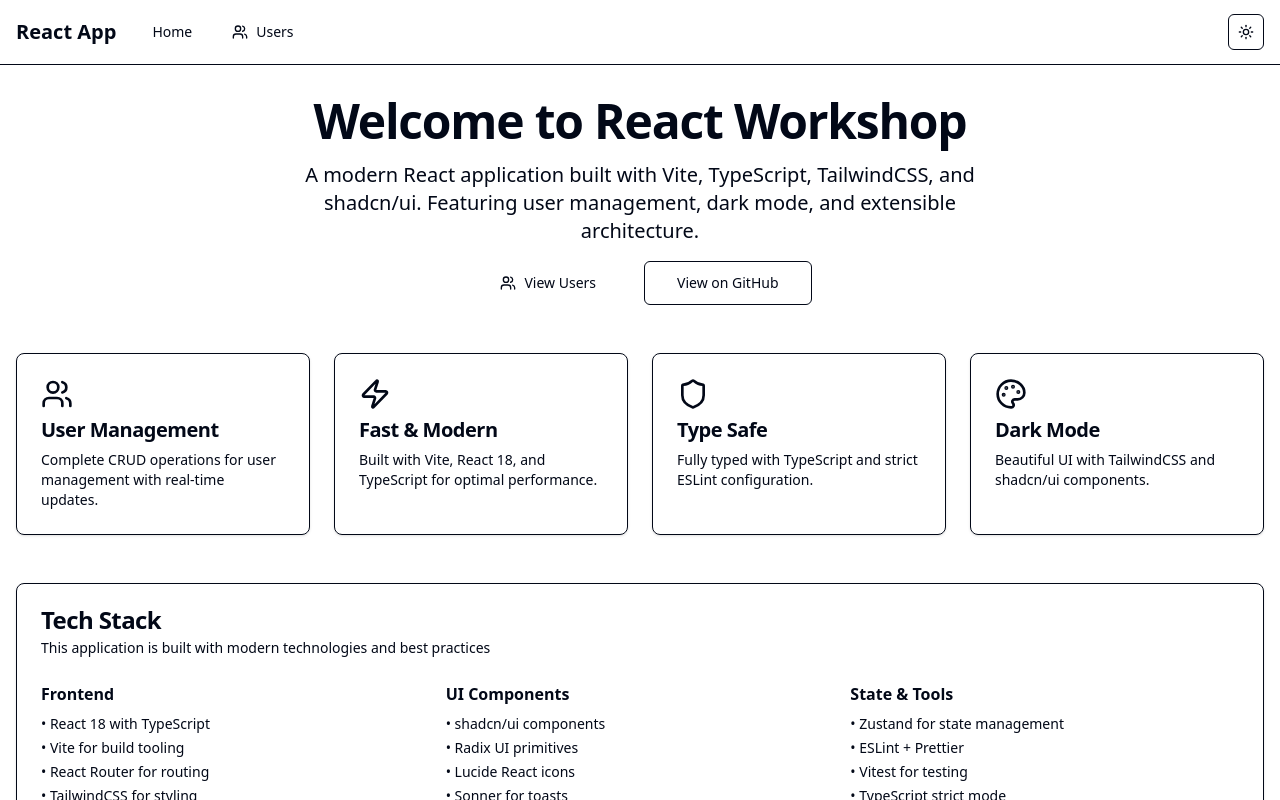
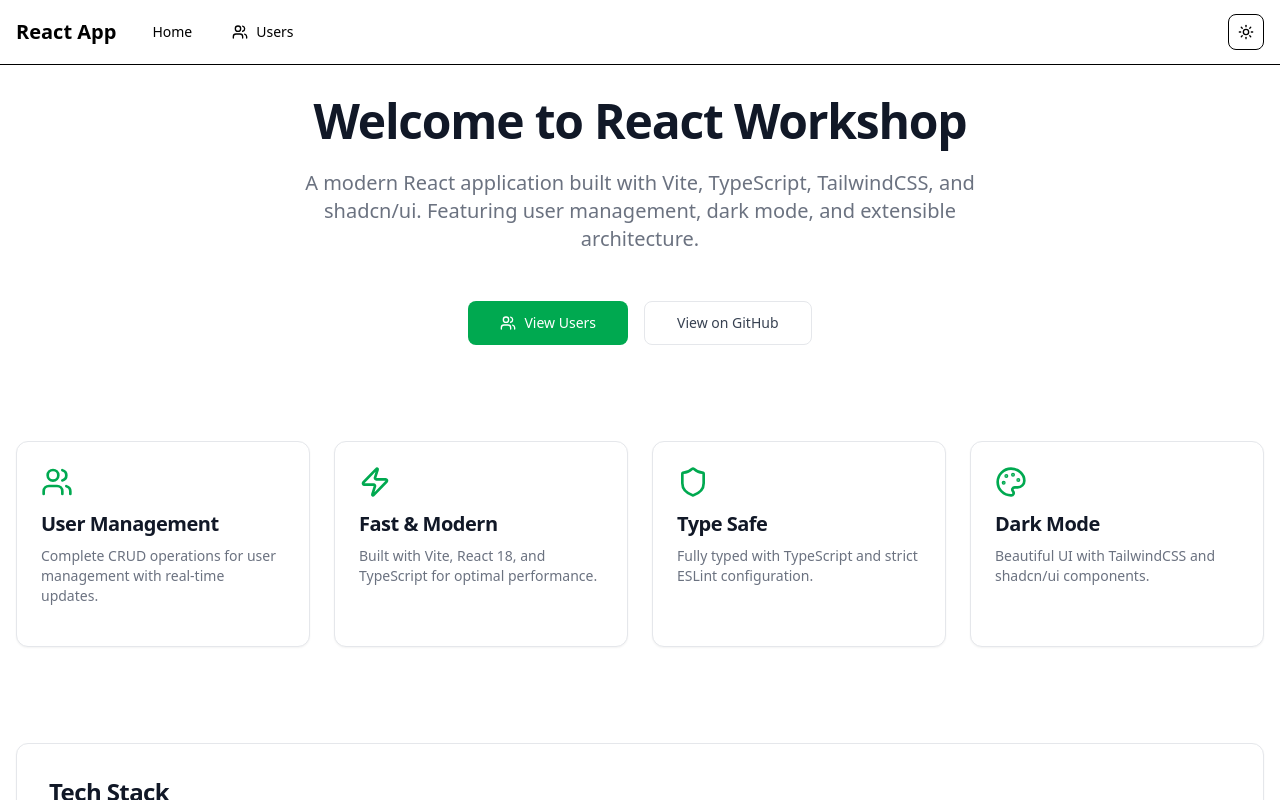
Before and after one commit to oulespaul/react-temp-kbtg, a React (Vite) app: page / in a window 1280 px wide. Shown: the top 800 px of the page. Built offline with nearby package versions, Linux system fonts and the light colour scheme.

Commit message:
chore: clean up unused imports and improve code readability

```diff
--- a/src/index.css
+++ b/src/index.css
@@ -1,54 +1,92 @@
 @import "tailwindcss";
 
-:root {
-  --background: 0 0% 100%;
-  --foreground: 222.2 84% 4.9%;
-  --card: 0 0% 100%;
-  --card-foreground: 222.2 84% 4.9%;
-  --popover: 0 0% 100%;
-  --popover-foreground: 222.2 84% 4.9%;
-  --primary: 221.2 83.2% 53.3%;
-  --primary-foreground: 210 40% 98%;
-  --secondary: 210 40% 96%;
-  --secondary-foreground: 222.2 84% 4.9%;
-  --muted: 210 40% 96%;
-  --muted-foreground: 215.4 16.3% 46.9%;
-  --accent: 210 40% 96%;
-  --accent-foreground: 222.2 84% 4.9%;
-  --destructive: 0 84.2% 60.2%;
-  --destructive-foreground: 210 40% 98%;
-  --border: 214.3 31.8% 91.4%;
-  --input: 214.3 31.8% 91.4%;
-  --ring: 221.2 83.2% 53.3%;
-  --radius: 0.5rem;
+@theme {
+  /*
+    Brand Colors
+    Extracted from the website UI. The primary brand color is a vibrant green.
+  */
+  --color-web-green-50: #e6f6ee;
+  --color-web-green-100: #bcf0d8;
+  --color-web-green-200: #8ce9c1;
+  --color-web-green-300: #5ce3aa;
+  --color-web-green-400: #2bdb93;
+  --color-web-green-500: #00A950;  /* Main Green (Buttons, Active states) */
+  --color-web-green-600: #009947;  /* Darker Green (Header) */
+  --color-web-green-700: #00803c;
+  --color-web-green-800: #006630;
+  --color-web-green-900: #004d24;
+
+  /*
+    Functional Colors
+    Standard colors for UI states like success, error, etc.
+  */
+  --color-success: var(--color-web-green-500); /* Use brand color for success */
+  --color-warning: #F59E0B;
+  --color-error: #EF4444;
+  --color-info: #3B82F6;
+
+  /*
+    Neutral & Grayscale Colors
+    Used for text, backgrounds, and borders.
+  */
+  --color-white: #FFFFFF;
+  --color-neutral-50: #F5F7F8;    /* Page Background */
+  --color-neutral-100: #F3F4F6;
+  --color-neutral-200: #E5E7EB;   /* Borders and Dividers */
+  --color-neutral-300: #D1D5DB;
+  --color-neutral-400: #9CA3AF;
+  --color-neutral-500: #6B7280;   /* Secondary Text */
+  --color-neutral-600: #4B5563;
+  --color-neutral-700: #374151;   /* Primary Body Text */
+  --color-neutral-800: #333D47;   /* Footer Background */
+  --color-neutral-900: #111827;   /* Darkest Text */
+
+  /*
+    Spacing & Sizing
+    A consistent spacing scale for margins, paddings, and layout.
+  */
+  --spacing-1: 0.25rem;  /* 4px */
+  --spacing-2: 0.5rem;   /* 8px */
+  --spacing-3: 0.75rem;  /* 12px */
+  --spacing-4: 1rem;     /* 16px */
+  --spacing-5: 1.25rem;  /* 20px */
+  --spacing-6: 1.5rem;   /* 24px */
+  --spacing-8: 2rem;     /* 32px */
+  --spacing-10: 2.5rem;  /* 40px */
+  --spacing-12: 3rem;    /* 48px */
+  --spacing-16: 4rem;    /* 64px */
+  --spacing-24: 6rem;    /* 96px */
+
+  /*
+    Typography
+    A scale for font sizes to maintain consistency.
+  */
+  --text-xs: 0.75rem;
+  --text-sm: 0.875rem;
+  --text-base: 1rem;
+  --text-lg: 1.125rem;
+  --text-xl: 1.25rem;
+  --text-2xl: 1.5rem;
+  --text-3xl: 1.875rem;
+  --text-4xl: 2.25rem;
+  --text-5xl: 3rem;
+
+  /*
+    Border Radius
+    Used for rounding corners of buttons, cards, and other elements.
+  */
+  --radius-sm: 0.25rem;    /* 4px */
+  --radius-md: 0.5rem;     /* 8px, used for buttons and cards */
+  --radius-lg: 0.75rem;    /* 12px, for larger cards */
+  --radius-xl: 1rem;       /* 16px */
+  --radius-full: 9999px;   /* For circular elements */
+
+  /*
+    Box Shadow
+    To create depth and elevation for elements like cards.
+  */
+  --shadow-sm: 0 1px 2px 0 rgb(0 0 0 / 0.05);
+  --shadow: 0 1px 3px 0 rgb(0 0 0 / 0.07), 0 1px 2px -1px rgb(0 0 0 / 0.07); /* A subtle shadow for cards */
+  --shadow-md: 0 4px 6px -1px rgb(0 0 0 / 0.1), 0 2px 4px -2px rgb(0 0 0 / 0.1);
+  --shadow-lg: 0 10px 15px -3px rgb(0 0 0 / 0.1), 0 4px 6px -4px rgb(0 0 0 / 0.1);
 }
-
-.dark {
-  --background: 222.2 84% 4.9%;
-  --foreground: 210 40% 98%;
-  --card: 222.2 84% 4.9%;
-  --card-foreground: 210 40% 98%;
-  --popover: 222.2 84% 4.9%;
-  --popover-foreground: 210 40% 98%;
-  --primary: 217.2 91.2% 59.8%;
-  --primary-foreground: 222.2 84% 4.9%;
-  --secondary: 217.2 32.6% 17.5%;
-  --secondary-foreground: 210 40% 98%;
-  --muted: 217.2 32.6% 17.5%;
-  --muted-foreground: 215 20.2% 65.1%;
-  --accent: 217.2 32.6% 17.5%;
-  --accent-foreground: 210 40% 98%;
-  --destructive: 0 62.8% 30.6%;
-  --destructive-foreground: 210 40% 98%;
-  --border: 217.2 32.6% 17.5%;
-  --input: 217.2 32.6% 17.5%;
-  --ring: 224.3 76.3% 94.1%;
-}
-
-body {
-  background-color: hsl(var(--background));
-  color: hsl(var(--foreground));
-  font-family: system-ui, Avenir, Helvetica, Arial, sans-serif;
-  line-height: 1.5;
-  font-weight: 400;
-}
--- a/src/pages/home-page.tsx
+++ b/src/pages/home-page.tsx
@@ -29,24 +29,24 @@
   ]
 
   return (
-    <div className="space-y-12">
+    <div className="space-y-24">
       {/* Hero Section */}
-      <div className="text-center space-y-4">
-        <h1 className="text-4xl font-bold tracking-tight sm:text-5xl">
+      <div className="text-center space-y-6">
+        <h1 className="text-5xl font-bold tracking-tight text-neutral-900">
           Welcome to React Workshop
         </h1>
-        <p className="text-xl text-muted-foreground max-w-2xl mx-auto">
+        <p className="text-xl text-neutral-500 max-w-2xl mx-auto">
           A modern React application built with Vite, TypeScript, TailwindCSS, and shadcn/ui.
           Featuring user management, dark mode, and extensible architecture.
         </p>
-        <div className="flex gap-4 justify-center">
-          <Button asChild size="lg">
+        <div className="flex gap-4 justify-center pt-6">
+          <Button asChild size="lg" className="bg-web-green-500 hover:bg-web-green-600 text-white px-8 py-4 rounded-md">
             <Link to="/users">
               <Users className="h-4 w-4 mr-2" />
               View Users
             </Link>
           </Button>
-          <Button variant="outline" size="lg" asChild>
+          <Button variant="outline" size="lg" asChild className="border-neutral-200 text-neutral-700 hover:bg-neutral-50 px-8 py-4 rounded-md">
             <a
               href="https://github.com/your-username/react-workshop"
               target="_blank"
@@ -63,11 +63,11 @@
         {features.map((feature) => {
           const Icon = feature.icon
           const content = (
-            <Card className="h-full hover:shadow-md transition-shadow">
-              <CardHeader>
-                <Icon className="h-8 w-8 text-primary" />
-                <CardTitle className="text-xl">{feature.title}</CardTitle>
-                <CardDescription>{feature.description}</CardDescription>
+            <Card className="h-full hover:shadow-md transition-shadow bg-white border-neutral-200 rounded-lg p-6">
+              <CardHeader className="p-0 pb-4">
+                <Icon className="h-8 w-8 text-web-green-500 mb-3" />
+                <CardTitle className="text-xl text-neutral-900 mb-2">{feature.title}</CardTitle>
+                <CardDescription className="text-neutral-500">{feature.description}</CardDescription>
               </CardHeader>
             </Card>
           )
@@ -83,18 +83,18 @@
       </div>
 
       {/* Tech Stack */}
-      <Card>
-        <CardHeader>
-          <CardTitle>Tech Stack</CardTitle>
-          <CardDescription>
+      <Card className="bg-white border-neutral-200 rounded-lg">
+        <CardHeader className="p-8 pb-6">
+          <CardTitle className="text-2xl text-neutral-900">Tech Stack</CardTitle>
+          <CardDescription className="text-neutral-500">
             This application is built with modern technologies and best practices
           </CardDescription>
         </CardHeader>
-        <CardContent>
-          <div className="grid gap-4 md:grid-cols-3">
+        <CardContent className="p-8 pt-0">
+          <div className="grid gap-8 md:grid-cols-3">
             <div>
-              <h4 className="font-semibold mb-2">Frontend</h4>
-              <ul className="text-sm text-muted-foreground space-y-1">
+              <h4 className="font-semibold mb-3 text-neutral-900">Frontend</h4>
+              <ul className="text-sm text-neutral-500 space-y-2">
                 <li>• React 18 with TypeScript</li>
                 <li>• Vite for build tooling</li>
                 <li>• React Router for routing</li>
@@ -102,8 +102,8 @@
               </ul>
             </div>
             <div>
-              <h4 className="font-semibold mb-2">UI Components</h4>
-              <ul className="text-sm text-muted-foreground space-y-1">
+              <h4 className="font-semibold mb-3 text-neutral-900">UI Components</h4>
+              <ul className="text-sm text-neutral-500 space-y-2">
                 <li>• shadcn/ui components</li>
                 <li>• Radix UI primitives</li>
                 <li>• Lucide React icons</li>
@@ -111,8 +111,8 @@
               </ul>
             </div>
             <div>
-              <h4 className="font-semibold mb-2">State & Tools</h4>
-              <ul className="text-sm text-muted-foreground space-y-1">
+              <h4 className="font-semibold mb-3 text-neutral-900">State & Tools</h4>
+              <ul className="text-sm text-neutral-500 space-y-2">
                 <li>• Zustand for state management</li>
                 <li>• ESLint + Prettier</li>
                 <li>• Vitest for testing</li>
```
